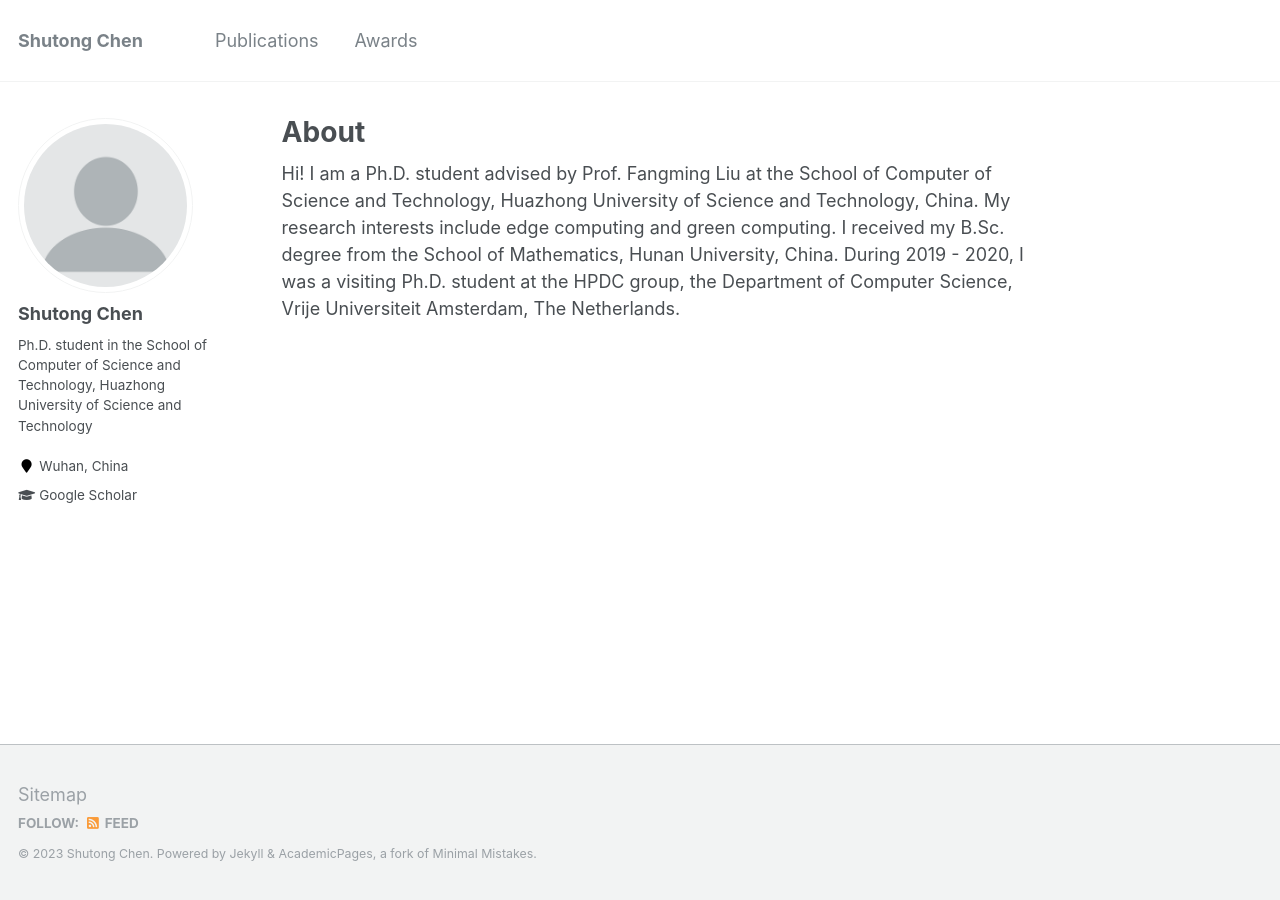
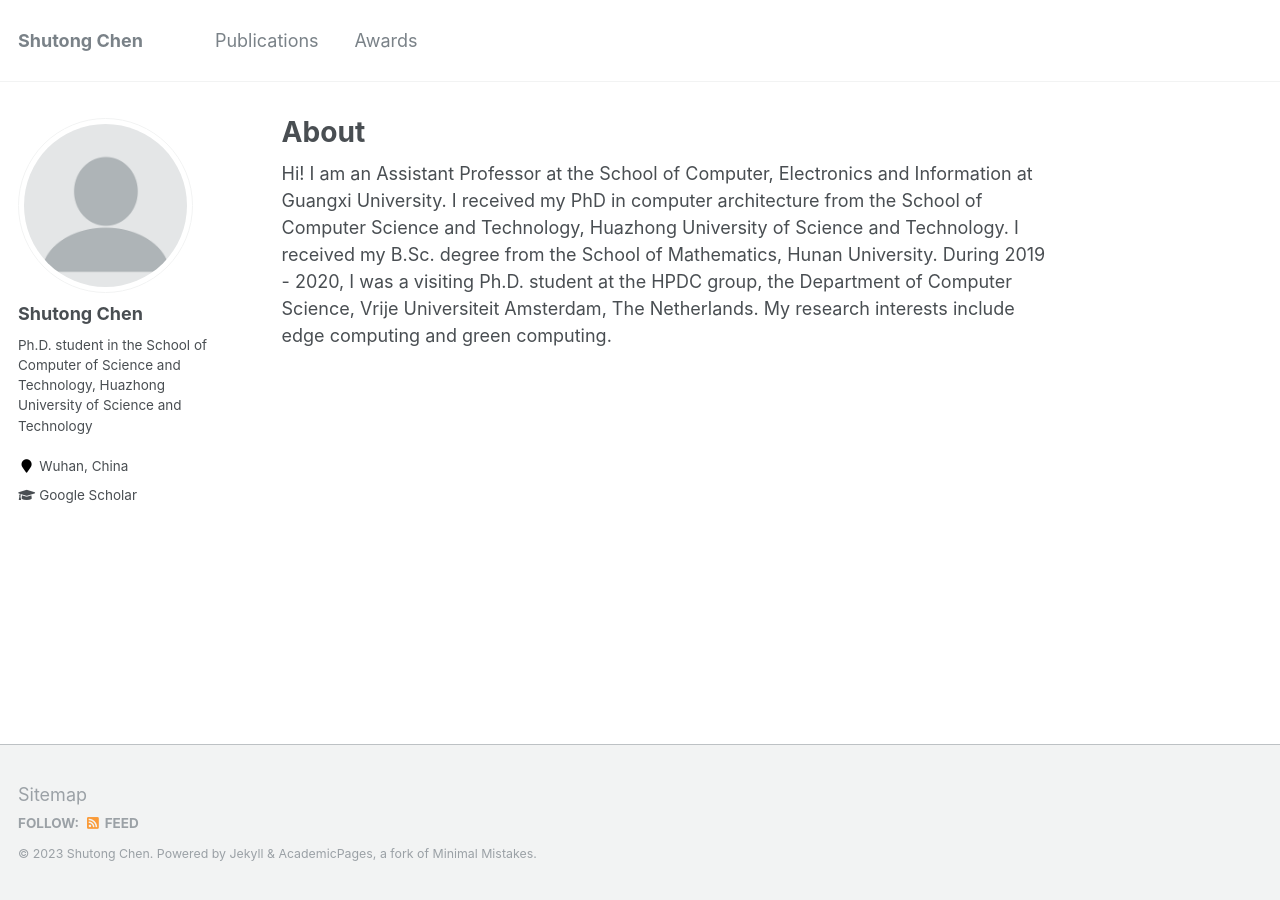
Before and after one commit to shutongcs/shutongcs.github.io, a Jekyll site: the page built from _pages/about.md, in a window 1280 px wide. Built offline with Jekyll 4.4.1, drawn with Linux system fonts in a browser that asks for light colours.

Commit message:
revise about

```diff
--- a/_pages/about.md
+++ b/_pages/about.md
@@ -8,4 +8,4 @@ redirect_from:
   - /about.html
 ---
 
-Hi! I am a Ph.D. student advised by Prof. Fangming Liu at the School of Computer of Science and Technology, Huazhong University of Science and Technology, China. My research interests include edge computing and green computing. I received my B.Sc. degree from the School of Mathematics, Hunan University, China. During 2019 - 2020, I was a visiting Ph.D. student at the HPDC group, the Department of Computer Science, Vrije Universiteit Amsterdam, The Netherlands.
+Hi! I am an Assistant Professor at the School of Computer, Electronics and Information at Guangxi University. I received my PhD in computer architecture from the School of Computer Science and Technology, Huazhong University of Science and Technology.  I received my B.Sc. degree from the School of Mathematics, Hunan University. During 2019 - 2020, I was a visiting Ph.D. student at the HPDC group, the Department of Computer Science, Vrije Universiteit Amsterdam, The Netherlands. My research interests include edge computing and green computing.
```
Also changed, not shown: .obsidian/app.json (added), .obsidian/appearance.json (added), .obsidian/core-plugins-migration.json (added), .obsidian/core-plugins.json (added), .obsidian/hotkeys.json (added), .obsidian/workspace.json (added).
